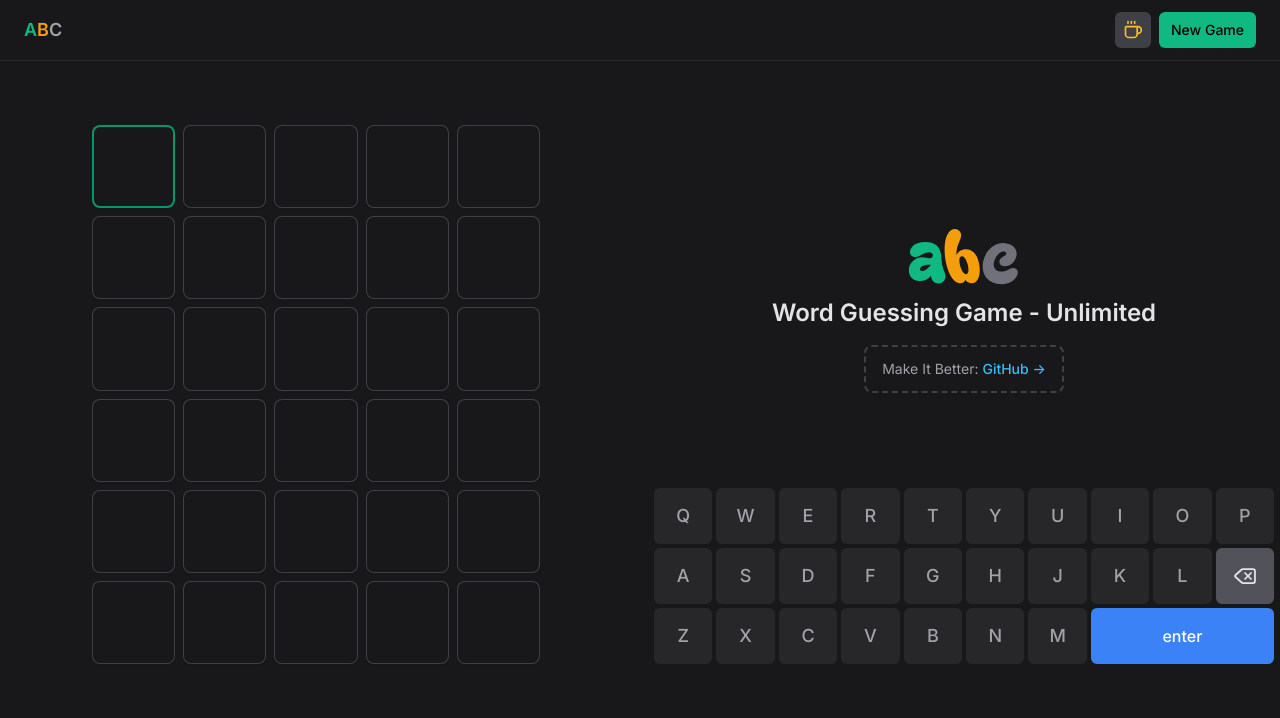
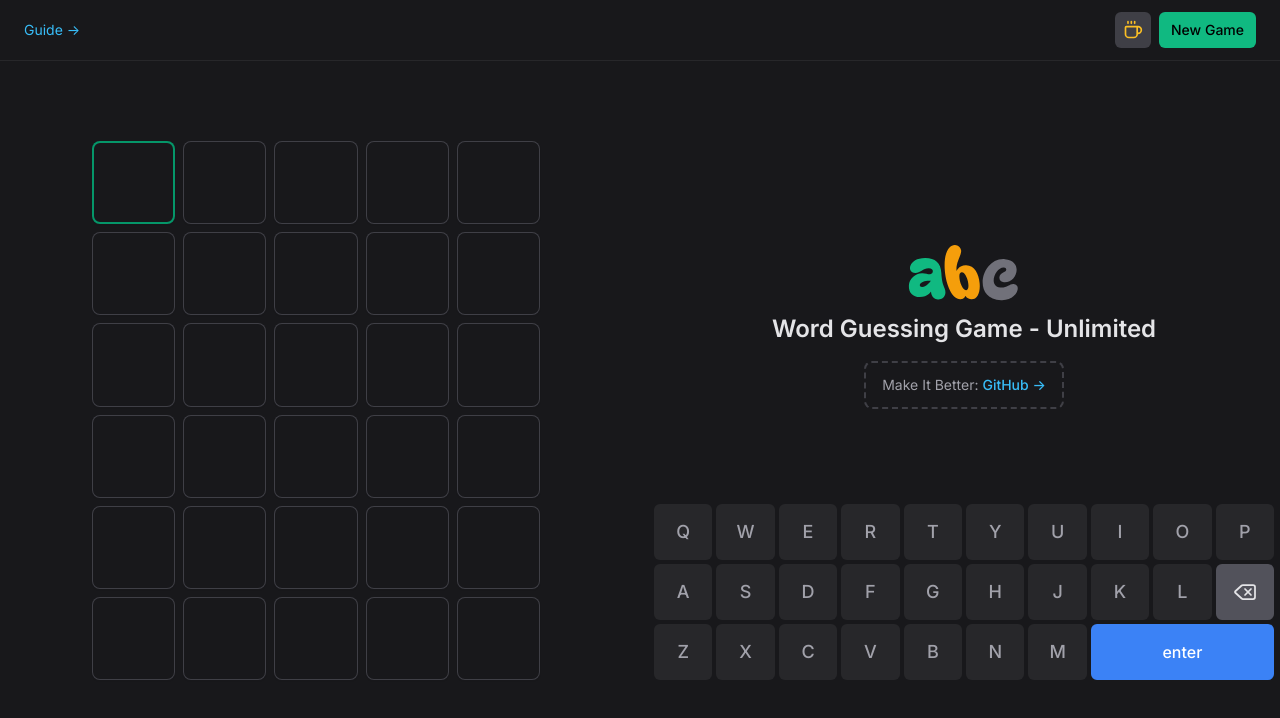
Before and after one commit to vikasmohansharma/wordle_dock, a React (Vite) app: page / in a window 1280 px wide. Shown: the top 718 px of the page. Built offline with nearby package versions, Linux system fonts and the light colour scheme; no server answers.

Commit message:
add guide

```diff
--- a/src/components/Game/Game.tsx
+++ b/src/components/Game/Game.tsx
@@ -38,7 +38,7 @@ const Game = ({ word, onNewGame }: GameProps) => {
   return (
     <>
       {showGameOver && <GameOver word={word} isOpen={showGameOver} onClose={onNewGame} gameStatus={gameStatus} />}
-      <main className="w-full h-full py-12 lg:py-16">
+      <main className="w-full h-full py-12 lg:py-20">
         <div className="w-full max-w-7xl mx-auto grid grid-cols-1 lg:grid-cols-2 gap-8 lg:gap-4">
           <div className="w-full max-w-[19rem] lg:max-w-md mx-auto grid grid-cols-1 gap-1.5 lg:gap-2">
             {board.map((row, rowIndex) => (
--- a/src/components/layout/Header.tsx
+++ b/src/components/layout/Header.tsx
@@ -8,11 +8,14 @@ interface HeaderProps {
 const Header = ({ onNewGame }: HeaderProps) => {
   return (
     <header className="py-3 px-6 flex justify-between items-center border-b border-zinc-800">
-      <h1 className="text-lg font-semibold">
-        <span className="text-emerald-500">A</span>
-        <span className="text-amber-500">B</span>
-        <span className="text-zinc-400">C</span>
-      </h1>
+      <a
+        href="https://azlanibrahim.notion.site/How-to-Play-Wordle-16b4c3b4e0a1800d923bc2f769855e66"
+        target="_blank"
+        rel="noreferrer"
+        className="text-sm text-sky-400 transition hover:underline"
+      >
+        Guide -&gt;
+      </a>
       <div className="flex items-center gap-2">
         <a
           title="Buy me a coffee"
```
